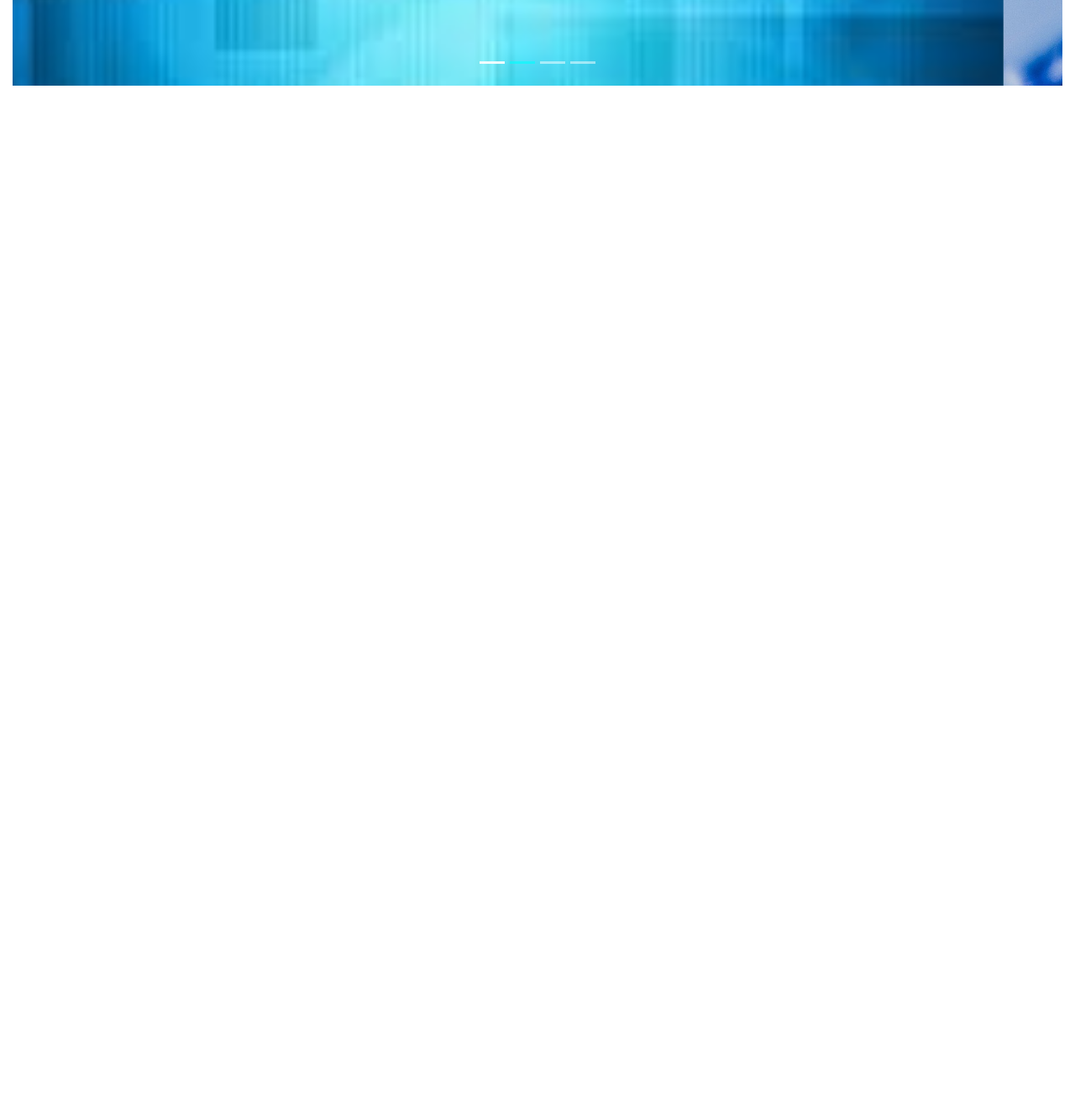
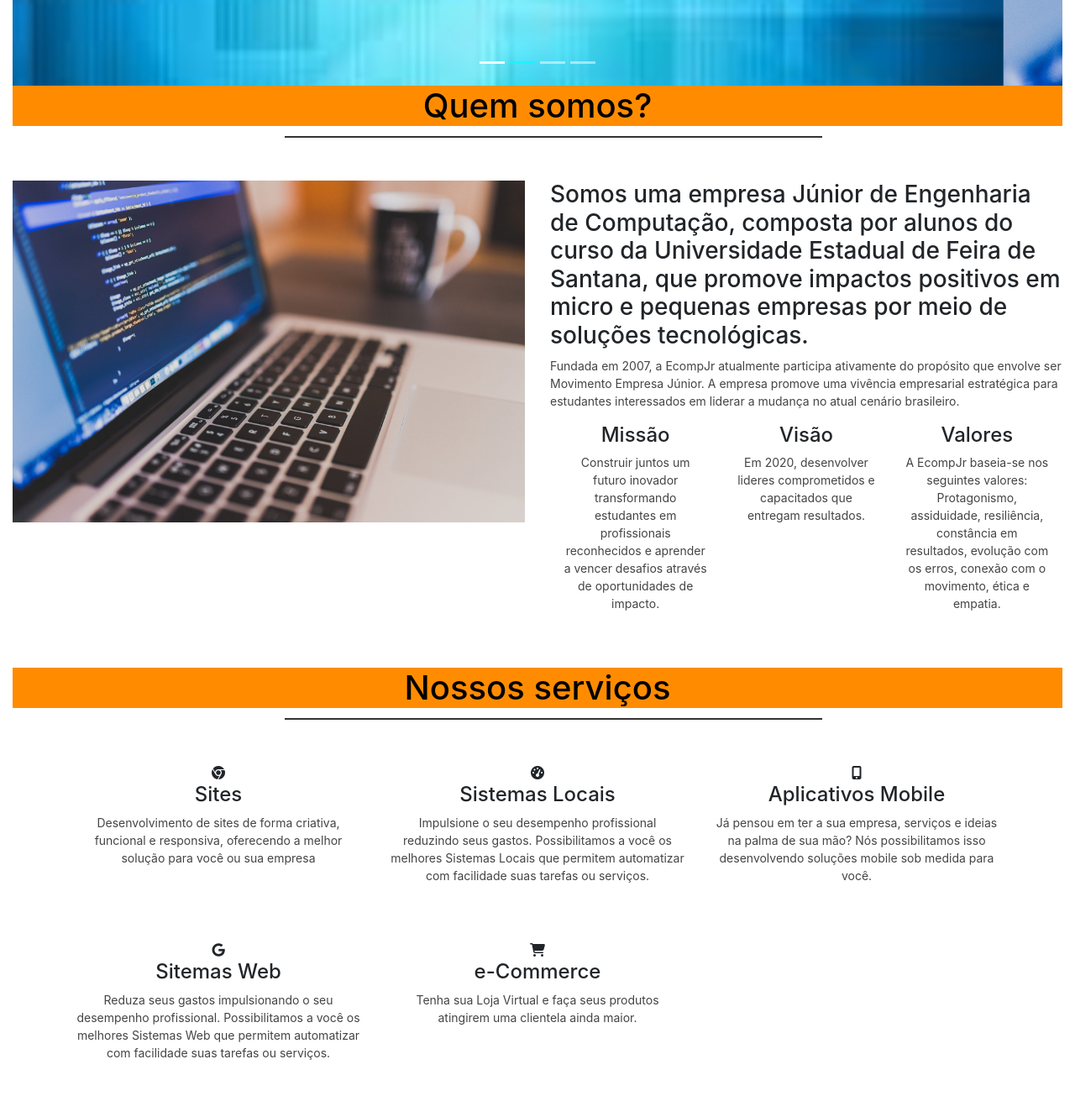
Before and after one commit to Droid-M/Ecompjr_Front_end_Training, a plain HTML site: page index.html in a window 1280 px wide. Shown: the part 618-1948 px from the top of the page at 84% size. Before the commit the page ends 800 px from the top, so only its background shows below. Drawn offline with nearby package versions, Linux system fonts and the light colour scheme; a script that the page names is missing.

Commit message:
add setion "about" and section "services"

```diff
--- a/css/style.css
+++ b/css/style.css
@@ -107,3 +107,41 @@ header, .navbar {
 .carousel-indicators .active {
     background-color: aqua;
 }
+
+/* Área "Sobre" */
+.about {
+    background-color: darkgray;
+}
+
+.section-title {
+    color: black;
+    background-color: darkorange;
+    margin: 0 0 65px 0;
+    font-size: 40px;
+    text-align: center;
+}
+
+.section-title::after {
+    content: "";
+    border-top: 2px solid #333;
+    width: 50%;
+    position: absolute;
+    top: 60px;
+    left: 26.5%;
+}
+
+/* Serviços */
+
+.service-box {
+    text-align: center;
+    margin-bottom: 50px;
+}
+
+.service-box i, .service-box h4 {
+    transition .5s;
+}
+
+.service-box:hover > i, .service-box:hover > h4{
+    color: darkorange;
+    font-size: 36px;
+}
--- a/index.html
+++ b/index.html
@@ -63,7 +63,7 @@
                         <img src="img/banner_carousel2.jpg" alt="Contato" class="d-block w-100">
                         <div class="carousel-caption d-none d-md-block">
                             <h2>Afim de abrir novos caminhos para sua empresa?</h2>
-                            <p>A EcompJr te guiará.</p>
+                            <p>Nós te guiaremos!</p>
                             <a href="" class="main-btn">Entre em contato</a>
                         </div>
                     </div>
@@ -91,6 +91,82 @@
                     <span class="sr-only">Próximo</span>
                 </a>
             </div>
+            <div id="about">
+                <div class="row">
+                    <div class="col-12">
+                        <h3 class="section-title">Quem somos?</h3>
+                    </div>
+                    <div class="col-md-6">
+                        <img class="img-fluid" src="img/banner_carousel2.jpg" alt="EcompJr">
+                    </div>
+                    <div class="col-md-6">
+                        <h3 class="about-title">Somos uma empresa Júnior de Engenharia de Computação, composta por alunos do curso da Universidade
+                            Estadual de Feira de Santana, que promove impactos positivos em micro e pequenas empresas
+                            por meio de soluções tecnológicas.</h3>
+                        <p>Fundada em 2007, a EcompJr atualmente participa ativamente do propósito que envolve ser Movimento Empresa Júnior.
+                            A empresa promove uma vivência empresarial estratégica para estudantes interessados em liderar a mudança no atual
+                            cenário brasileiro.
+                        </p>
+                        <div class="container">
+                            <div class="row">
+                                <div class="col-md-4 service-box">
+                                    <h4>Missão</h4>
+                                    <p>Construir juntos um futuro inovador transformando estudantes em profissionais reconhecidos e aprender a vencer desafios
+                                        através de oportunidades de impacto.</p>
+                                </div>
+                                <div class="col-md-4 service-box">
+                                    <h4>Visão</h4>
+                                    <p>Em 2020, desenvolver lideres comprometidos e capacitados que entregam resultados.</p>
+                                </div>
+                                <div class="col-md-4 service-box">
+                                    <h4>Valores</h4>
+                                    <p>A EcompJr baseia-se nos seguintes valores: Protagonismo, assiduidade, resiliência, constância em resultados, evolução com os erros, conexão com o movimento, ética e empatia.</p>
+                                </div>
+                            </div>
+                        </div>
+                    </div>
+                </div>
+            </div>
+            <div id="services">
+                <div class="row">
+                    <div class="col-12">
+                        <h3 class="section-title">Nossos serviços</h3>
+                    </div>
+                </div>
+                <div class="container">
+                    <div class="row">
+                        <div class="col-md-4 service-box">
+                            <i class="fab fa-chrome"></i>
+                            <h4>Sites</h4>
+                            <p>Desenvolvimento de sites de forma criativa, funcional e responsiva, oferecendo a melhor solução para você ou sua empresa</p>
+                        </div>
+                        <div class="col-md-4 service-box">
+                            <i class="fas fa-tachometer-alt"></i>
+                            <h4>Sistemas Locais</h4>
+                            <p>Impulsione o seu desempenho profissional reduzindo seus gastos. Possibilitamos a você os melhores Sistemas
+                                Locais que permitem automatizar com facilidade suas tarefas ou serviços.</p>
+                        </div>
+                        <div class="col-md-4 service-box">
+                            <i class="fas fa-mobile-alt"></i>
+                            <h4>Aplicativos Mobile</h4>
+                            <p>Já pensou em ter a sua empresa, serviços e ideias na palma de sua mão?
+                                Nós possibilitamos isso desenvolvendo soluções mobile sob medida para você.</p>
+                        </div>
+                        <div class="col-md-4 service-box">
+                            <i class="fab fa-google"></i>
+                            <h4>Sitemas Web</h4>
+                            <p>Reduza seus gastos impulsionando o seu desempenho profissional.
+                                Possibilitamos a você os melhores Sistemas Web que permitem automatizar com facilidade suas tarefas ou serviços.</p>
+                        </div>
+                        <div class="col-md-4 service-box">
+                            <i class="fas fa-shopping-cart"></i>
+                            <h4>e-Commerce</h4>
+                            <p>Tenha sua Loja Virtual e faça seus produtos atingirem uma clientela ainda maior.</p>
+                        </div>
+                    </div>
+                </div>
+            </div>
+            </div>
         </div>
     </main>
 </body>
```
Also changed, not shown: img/agencia.jpg (added).
